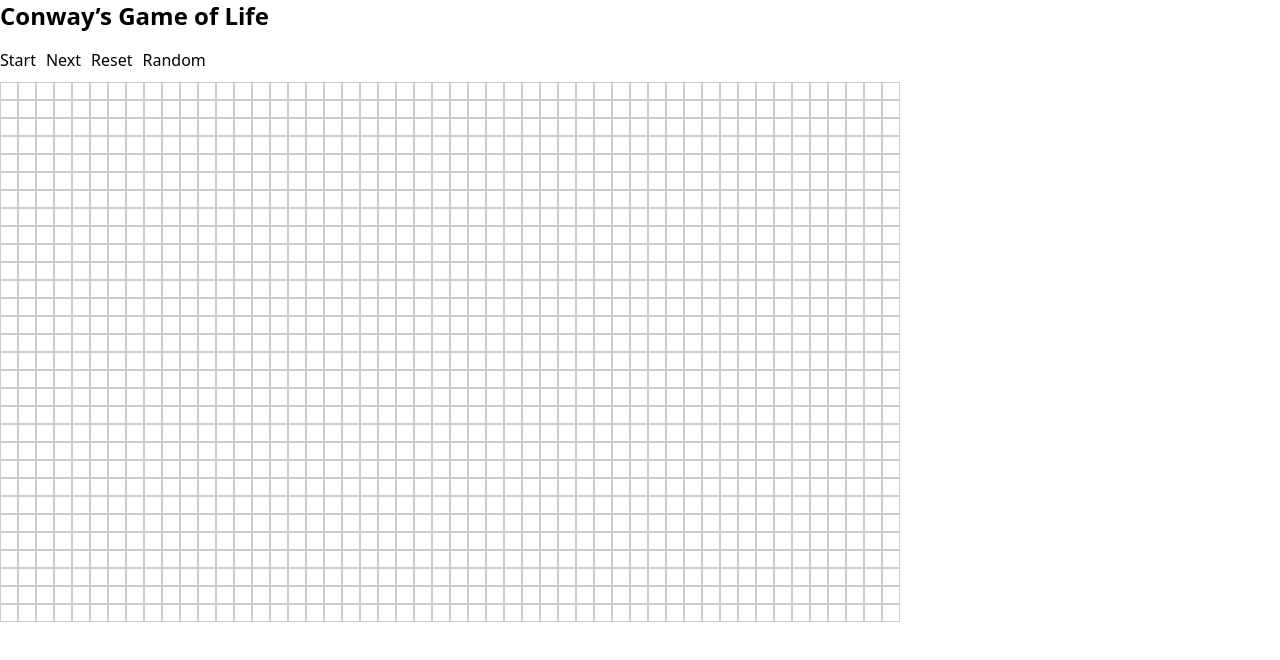
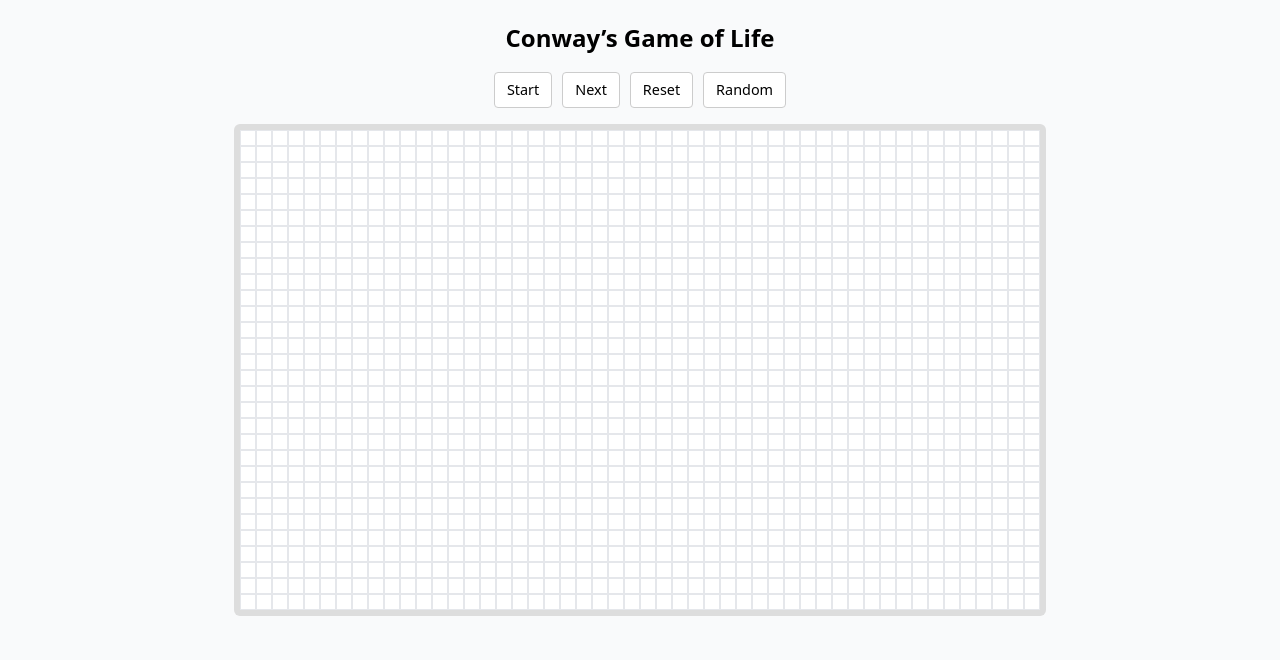
Before and after one commit to aozzb/conway-game, a React (Vite) app: page / in a window 1280 px wide. Shown: the top 660 px of the page. Built offline with nearby package versions, Linux system fonts and the light colour scheme.

Commit message:
css changes and ui upgrades

```diff
--- a/src/App.css
+++ b/src/App.css
@@ -1,5 +1,46 @@
+/* App layout */
+.app {
+  min-height: 100vh;
+  padding: 20px;
+  background-color: #f9fafb;
+  display: flex;
+  flex-direction: column;
+  align-items: center;
+}
+
+/* Title */
+.title {
+  font-size: 1.5rem;
+  font-weight: 600;
+  margin-bottom: 16px;
+}
+
+/* Controls */
+.controls {
+  display: flex;
+  gap: 10px;
+  margin-bottom: 16px;
+}
+
+.controls button {
+  padding: 6px 12px;
+  border: 1px solid #ccc;
+  background-color: white;
+  cursor: pointer;
+  border-radius: 4px;
+  font-size: 0.9rem;
+}
+
+.controls button:hover {
+  background-color: #f0f0f0;
+}
+
+/* Grid */
 .grid-container {
   display: inline-block;
+  background-color: #ddd;
+  padding: 6px;
+  border-radius: 6px;
 }
 
 .row {
@@ -7,13 +48,13 @@
 }
 
 .cell {
-  width: 18px;
-  height: 18px;
-  border: 1px solid #ccc;
-  background-color: white;
+  width: 16px;
+  height: 16px;
+  background-color: #ffffff;
+  border: 1px solid #e5e7eb;
   cursor: pointer;
 }
 
 .cell.alive {
-  background-color: black;
+  background-color: #111827;
 }
--- a/src/App.jsx
+++ b/src/App.jsx
@@ -116,36 +116,26 @@ const randomizeGrid = () => {
   setGrid(createRandomGrid(ROWS, COLS));
 };
 
+  return (
+  <div className="app">
+    <h1 className="title">Conway’s Game of Life</h1>
 
-
-  return (
-    <div>
-      <h1 className="text-2xl font-bold mb-4">
-        Conway’s Game of Life
-      </h1>
-
-      <div style={{ marginBottom: "10px" }}>
+    <div className="controls">
       {!isRunning ? (
         <button onClick={startSimulation}>Start</button>
       ) : (
         <button onClick={stopSimulation}>Stop</button>
       )}
 
-        <button onClick={nextGeneration} style={{ marginLeft: "10px" }}>
-          Next
-        </button>
+      <button onClick={nextGeneration}>Next</button>
+      <button onClick={resetGrid}>Reset</button>
+      <button onClick={randomizeGrid}>Random</button>
+    </div>
 
-        <button onClick={resetGrid} style={{ marginLeft: "10px" }}>
-          Reset
-        </button>
-
-        <button onClick={randomizeGrid} style={{ marginLeft: "10px" }}>
-          Random
-        </button>
-      </div>
     <Grid grid={grid} toggleCell={toggleCell} />
   </div>
 );
+
 }
 
 export default App;
```
Lines whose indentation alone changed are shown as unchanged.
